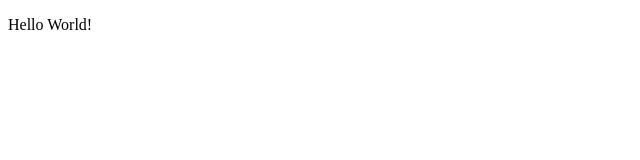
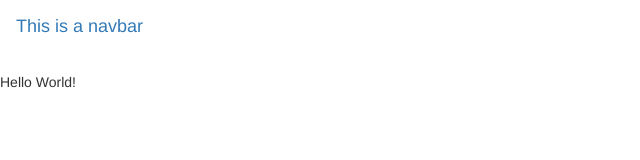
Before and after one commit to atran1015/stockportfolio, a plain HTML site: page hello.html in a window 1280 px wide. Shown: the whole page, without its empty margins (0-640 px from the left). Drawn offline with nearby package versions, Linux system fonts and the light colour scheme.

Commit message:
testing cd

```diff
--- a/hello.html
+++ b/hello.html
@@ -3,10 +3,15 @@
 <head>
     <meta charset="UTF-8">
     <meta http-equiv="X-UA-Compatible" content="IE=edge">
+    <link rel="stylesheet" href="https://cdn.jsdelivr.net/npm/bootstrap@3.3.7/dist/css/bootstrap.min.css" integrity="sha384-BVYiiSIFeK1dGmJRAkycuHAHRg32OmUcww7on3RYdg4Va+PmSTsz/K68vbdEjh4u" crossorigin="anonymous">
     <meta name="viewport" content="width=device-width, initial-scale=1.0">
     <title>Document</title>
 </head>
 <body>
+    <!-- As a link -->
+<nav class="navbar navbar-light bg-light">
+    <a class="navbar-brand" href="#">This is a navbar</a>
+  </nav>
     <p>Hello World!</p>
 </body>
 </html>
```
